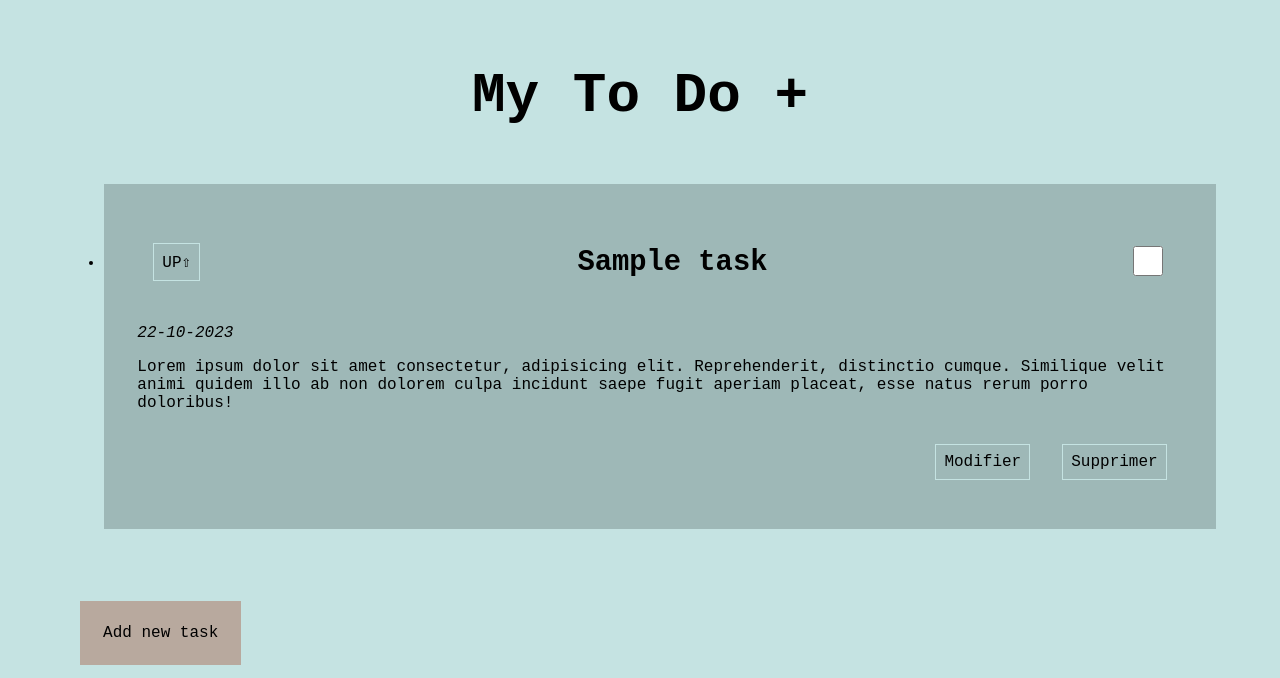
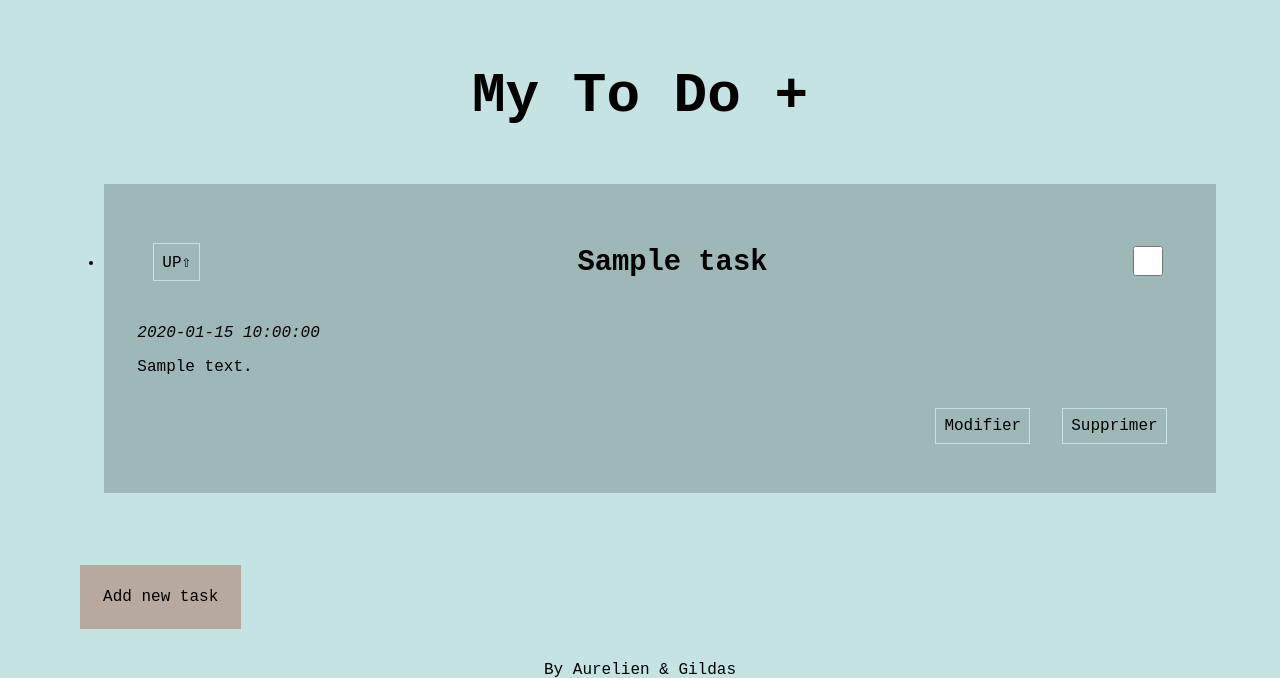
Before and after one commit to GildasTessier/todolist, a PHP site: page / in a window 1280 px wide. Shown: the top 678 px of the page. Run offline with PHP 8.4, Linux system fonts and the light colour scheme; tables that the repository leaves empty hold one stand-in row (values such as "Sample post"); some libraries are stand-ins or nearby versions.

Commit message:
modifiy task with date and description

```diff
--- a/task.php
+++ b/task.php
@@ -17,10 +17,8 @@ echo'<li class="task">
 </form>
 </div>
 <div class="back-line hidden">
-<p class="date-task"> 22-10-2023</p>
-<p class="text-task">Lorem ipsum dolor sit amet consectetur, adipisicing elit. Reprehenderit, distinctio cumque.
-        Similique velit animi quidem illo ab non dolorem culpa incidunt saepe fugit aperiam placeat,
-        esse natus rerum porro doloribus! </p>
+<p class="date-task">'.$task['date_create_task'].'</p>
+<p class="text-task">'.$task['description_task'].'</p>
         <div class="btns-task">
         <button class="btn-mod-task">Modifier</button>
         <button class="btn-del-task">Supprimer</button>
```
